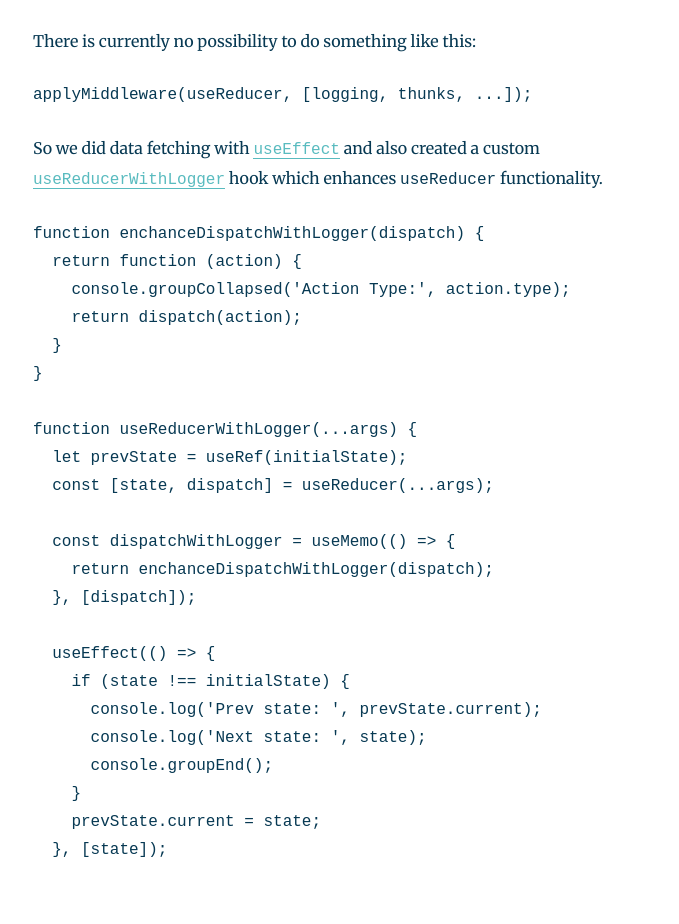
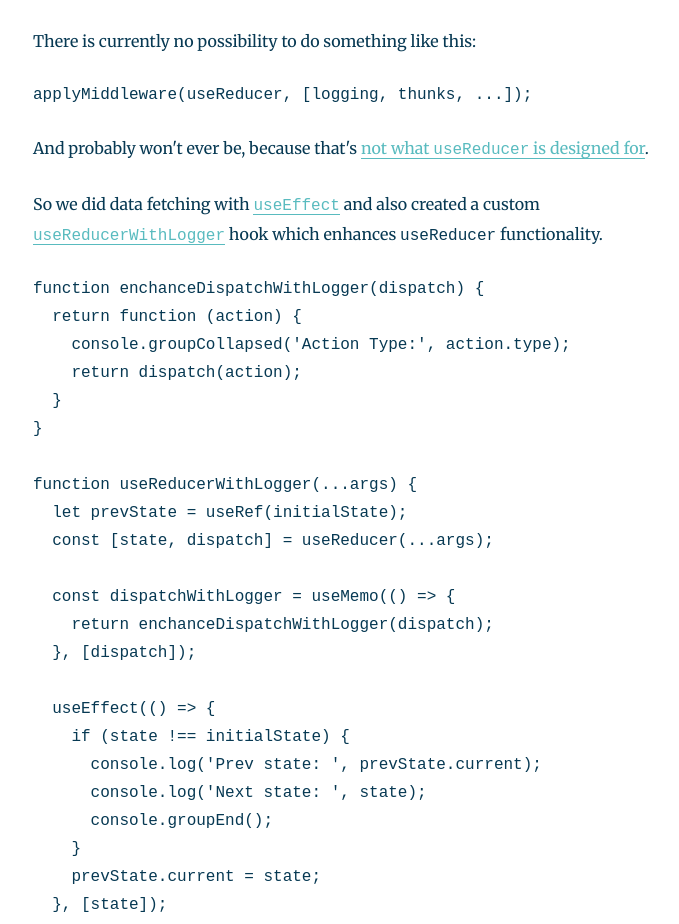
Before and after one commit to latviancoder/staleclosures.dev, a Gatsby site: page /from-redux-to-hooks-case-study in a window 1280 px wide. Shown: the part 7680-8604 px from the top of the page, without its empty margins (267-946 px from the left). Built offline with nearby package versions, Linux system fonts and the light colour scheme; Gatsby itself is replaced by a stand-in of ours; some packages are replaced by stand-ins of ours; code samples lack their colours.

Commit message:
useReducer not designed for middleware

````diff
--- a/src/pages/from-redux-to-hooks-case-study/index.md
+++ b/src/pages/from-redux-to-hooks-case-study/index.md
@@ -234,6 +234,8 @@ There is currently no possibility to do something like this:
 applyMiddleware(useReducer, [logging, thunks, ...]);
 ```
 
+And probably won't ever be, because that's [not what `useReducer` is designed for](https://twitter.com/dan_abramov/status/1098928616698728449).
+
 So we did data fetching with [`useEffect`](https://overreacted.io/a-complete-guide-to-useeffect/) and also created a custom [`useReducerWithLogger`](https://staleclosures.dev/building-usereducer-with-logger/) hook which enhances `useReducer` functionality.
 
 ```javascript
````
